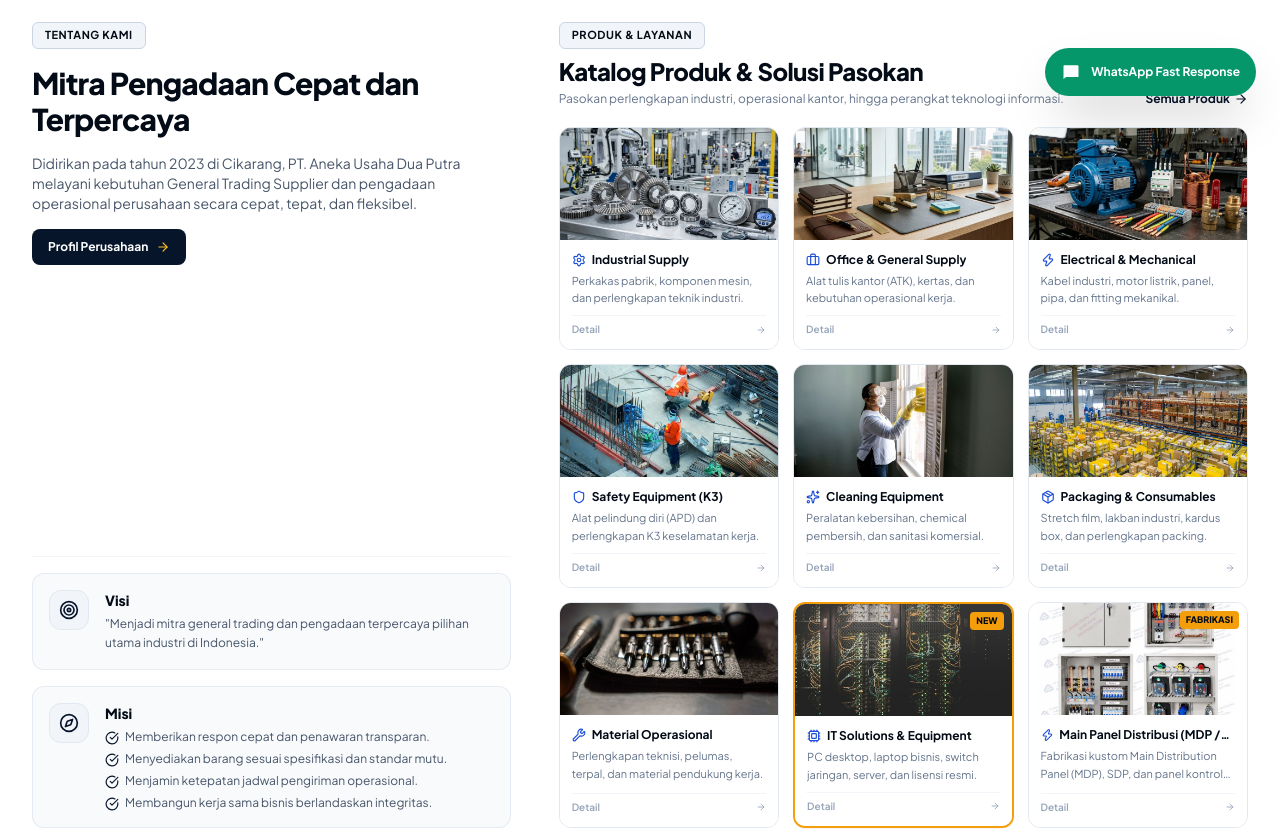
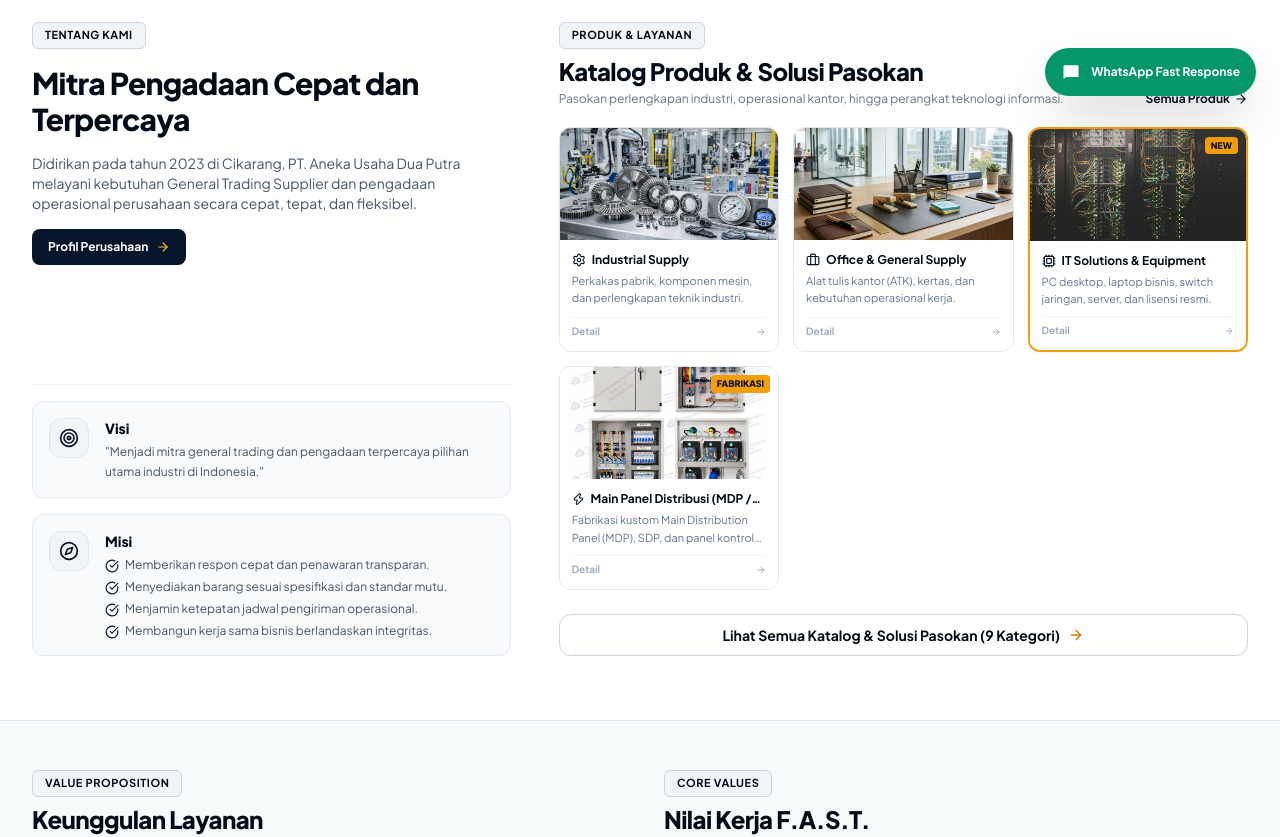
Before and after one commit to abro212/audp, a React (Vite) app: page / in a window 1280 px wide. Shown: the part 680-1517 px from the top of the page. Built offline with nearby package versions, Linux system fonts and the light colour scheme.

Commit message:
feat(products): display 6 main products on home with prominent view-all button

```diff
--- a/src/components/AboutAndProductsSection.tsx
+++ b/src/components/AboutAndProductsSection.tsx
@@ -142,9 +142,19 @@ export const AboutAndProductsSection: React.FC<AboutAndProductsProps> = ({
               </button>
             </div>
 
-            {/* 9 Product Cards Grid: balanced 3x3 layout on tablet/desktop */}
+            {/* 6 Main Product Cards Grid: balanced 2x3 layout on tablet/desktop */}
             <div className="grid grid-cols-2 min-[640px]:grid-cols-3 gap-3 sm:gap-3.5">
-              {productsList.map((prod) => {
+              {[
+                'industrial-supply',
+                'office-general-supply',
+                'electrical-mechanical',
+                'safety-equipment-k3',
+                'it-solutions-equipment',
+                'main-distribution-panel'
+              ]
+                .map((id) => productsList.find((p) => p.id === id))
+                .filter((p): p is (typeof productsList)[0] => p !== undefined)
+                .map((prod) => {
                   const isIT = prod.id === 'it-solutions-equipment';
                   return (
                     <div
@@ -162,7 +172,7 @@ export const AboutAndProductsSection: React.FC<AboutAndProductsProps> = ({
                           : 'border border-slate-200 bg-white hover:border-slate-300 shadow-2xs hover:shadow-sm'
                       }`}
                     >
-                    {/* Badge NEW for IT Solutions as in Mockup */}
+                      {/* Badge for featured items */}
                       {prod.badge && (
                         <div className="absolute top-2 right-2 z-10 px-1.5 py-0.5 rounded bg-gold-500 text-navy-950 text-[9px] font-extrabold shadow-xs">
                           {prod.badge}
@@ -181,7 +191,7 @@ export const AboutAndProductsSection: React.FC<AboutAndProductsProps> = ({
                       {/* Content */}
                       <div className="p-2.5 sm:p-3 flex flex-col flex-1 justify-between bg-white min-w-0">
                         <div>
-                        <div className="flex items-center gap-1.5 text-blue-700 mb-1">
+                          <div className="flex items-center gap-1.5 text-navy-900 mb-1">
                             {renderIcon(prod.iconName, "w-3.5 h-3.5")}
                             <h4 className="text-[11px] sm:text-xs font-bold text-navy-950 group-hover:text-gold-600 transition-colors line-clamp-1 leading-snug">
                               {prod.title[language]}
@@ -203,6 +213,21 @@ export const AboutAndProductsSection: React.FC<AboutAndProductsProps> = ({
                 })}
             </div>
 
+            {/* Button / Link More to View All Product Catalog & Supply Solutions */}
+            <div className="mt-4 pt-2">
+              <button
+                onClick={() => onNavigatePage('products')}
+                className="w-full inline-flex items-center justify-center gap-2 px-5 py-2.5 rounded-xl border border-slate-300 bg-white hover:bg-slate-50 hover:border-navy-900 text-xs sm:text-sm font-bold text-navy-950 transition-all shadow-2xs hover:shadow-xs group"
+              >
+                <span>
+                  {language === 'id'
+                    ? 'Lihat Semua Katalog & Solusi Pasokan (9 Kategori)'
+                    : 'View All Products & Supply Solutions (9 Categories)'}
+                </span>
+                <ArrowRight className="w-4 h-4 text-gold-600 transition-transform duration-200 group-hover:translate-x-1" />
+              </button>
+            </div>
+
           </div>
 
         </div>
```
Lines whose indentation alone changed are shown as unchanged.
